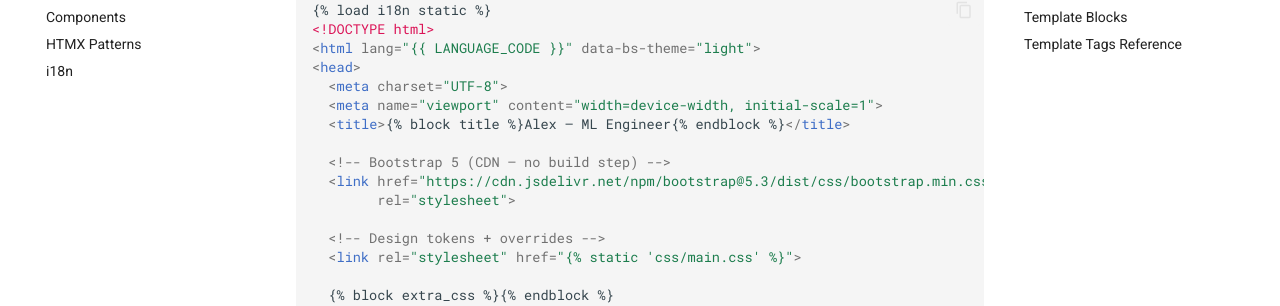
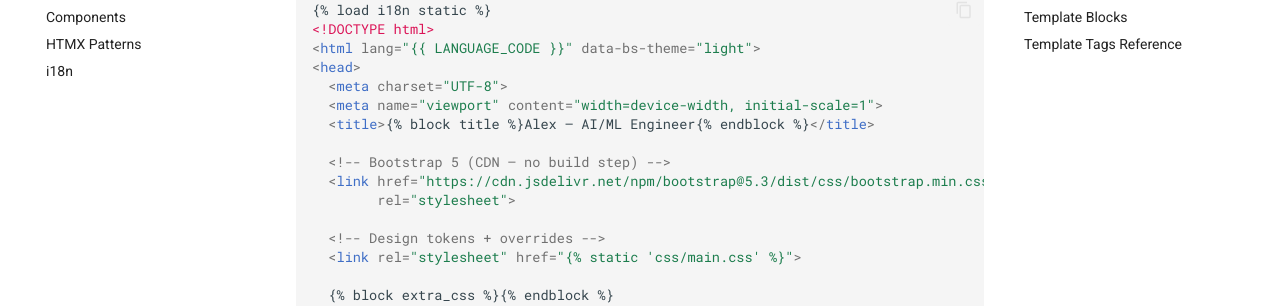
Before and after one commit to AlessandroKuz/personalhub-docs, an MkDocs documentation site: the page built from docs/frontend/templates.md, in a window 1280 px wide and 900 px high, scrolled down 665 px. Shown: the part 145-451 px from the top of the window. Built offline with MkDocs 1.6.1 and Material for MkDocs 9.7.7, drawn with Linux system fonts in a browser that asks for light colours; comment, search, counter and statistics services are not loaded.

```diff
--- a/docs/frontend/templates.md
+++ b/docs/frontend/templates.md
@@ -34,7 +34,7 @@ templates/
 <head>
   <meta charset="UTF-8">
   <meta name="viewport" content="width=device-width, initial-scale=1">
-  <title>{% block title %}Alex — ML Engineer{% endblock %}</title>
+  <title>{% block title %}Alex — AI/ML Engineer{% endblock %}</title>
 
   <!-- Bootstrap 5 (CDN — no build step) -->
   <link href="https://cdn.jsdelivr.net/npm/bootstrap@5.3/dist/css/bootstrap.min.css"
```
